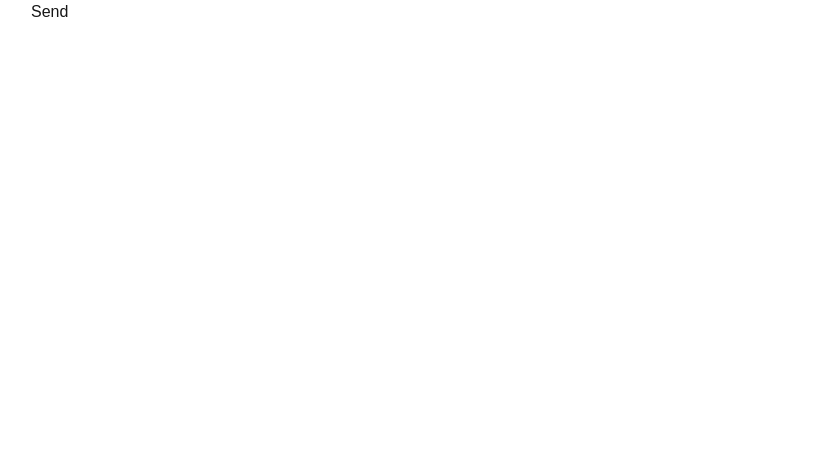
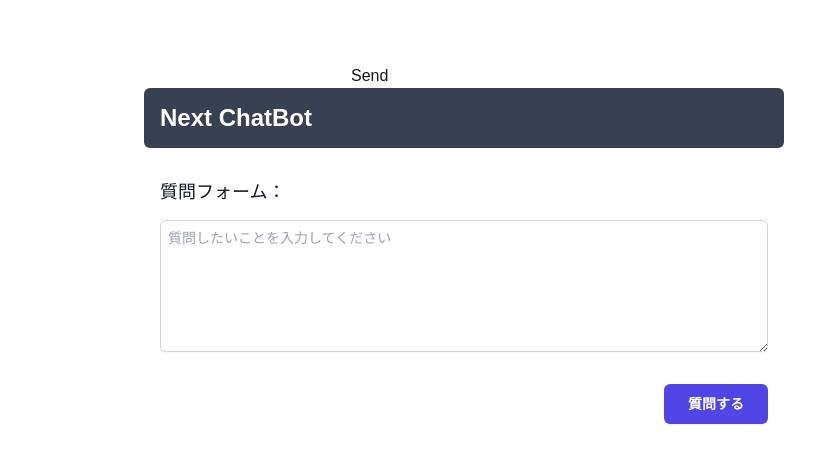
Before and after one commit to spite400k/my-next-app, a Next.js app: page / in a window 1280 px wide. Shown: the top 462 px of the page, without its empty margins (176-991 px from the left). Built offline with nearby package versions, Linux system fonts and the light colour scheme.

Commit message:
テキストエリアを追加

```diff
--- a/app/page.tsx
+++ b/app/page.tsx
@@ -12,6 +12,9 @@ interface Message {
 export default function Home() {
   const [input, setInput] = useState("");
   const [output, setOutput] = useState("");
+
+  const [isLoading, setIsLoading] = useState(false);
+  const [error, setError] = useState('');
 
   // Streamのフェッチ
   async function fetchStream(messages: Message[]) {
@@ -49,14 +52,24 @@ export default function Home() {
           boundary = chunk.indexOf("\n");
         }
       }
-    } catch (error) {
-      console.log("Error:", error);
+    } catch (e: any) {
+      if (e.code === 'ECONNABORTED') {
+        setError('タイムアウト: 15秒以内に回答が返ってきませんでした。');
+      } else {
+        setError('エラーが発生しました。');
+      }
+    } finally {
+      setIsLoading(false);
     }
   }
 
   // 送信ボタン押下時に呼ばれる
   const handleSubmit = async (event: FormEvent) => {
     event.preventDefault();
+
+    setIsLoading(true);
+    setError('');
+
     try {
       fetchStream([{ role: "user", content: input }]);
     } catch (error) {
@@ -65,7 +78,7 @@ export default function Home() {
   };
 
   return (
-    <div>
+    <div className="mx-auto my-16 min-w-1/2 max-w-2xl px-4">
       <form onSubmit={handleSubmit}>
         <input
           type="text"
@@ -75,6 +88,55 @@ export default function Home() {
         <button type="submit">Send</button>
       </form>
       <div>{output}</div>
+
+      <div className="bg-gray-700 rounded-md md:flex md:items-center md:justify-between py-4 px-4">
+        <div className="min-w-0 flex-1">
+          <h2 className="text-2xl font-bold leading-7 text-white">Next ChatBot</h2>
+        </div>
+      </div>
+      <div className="px-4">
+        <div className="py-8">
+          <label
+            htmlFor="email"
+            className="block font-medium leading-6 text-lg text-gray-900 pb-2"
+          >
+            質問フォーム：
+          </label>
+          <div className="mt-2">
+            <textarea
+              id="question"
+              className="block w-full rounded-md border-0 py-1.5 px-2 text-gray-900 shadow-sm ring-1 ring-inset ring-gray-300 placeholder:text-gray-400 focus:ring-2 focus:ring-inset focus:ring-indigo-600 sm:text-sm sm:leading-6"
+              placeholder="質問したいことを入力してください"
+              maxLength={500}
+              rows={5}
+              value={input}
+              onChange={(e) => setInput(e.target.value)}
+            />
+          </div>
+        </div>
+        <div className="flex justify-end mb-8">
+          <button
+            className="rounded-md bg-indigo-600 px-6 py-2.5 text-sm font-semibold text-white shadow-sm hover:bg-indigo-500 focus-visible:outline focus-visible:outline-2 focus-visible:outline-offset-2 focus-visible:outline-indigo-600"
+            disabled={isLoading || input.length === 0}
+            onClick={handleSubmit}
+          >
+            質問する
+          </button>
+        </div>
+        {isLoading ? (
+          <div className="font-medium leading-6 text-lg text-indigo-700 pb-2">読み込み中...</div>
+        ) : (
+          <>
+            {error && <div className="mt-4 text-red-500">{error}</div>}
+            {output && (
+              <>
+                <div className="font-medium leading-6 text-lg text-gray-900 pb-2">回答：</div>
+                <p className="mt-2 text-gray-700">{output}</p>
+              </>
+            )}
+          </>
+        )}
+      </div>
     </div>
   );
 }
```
